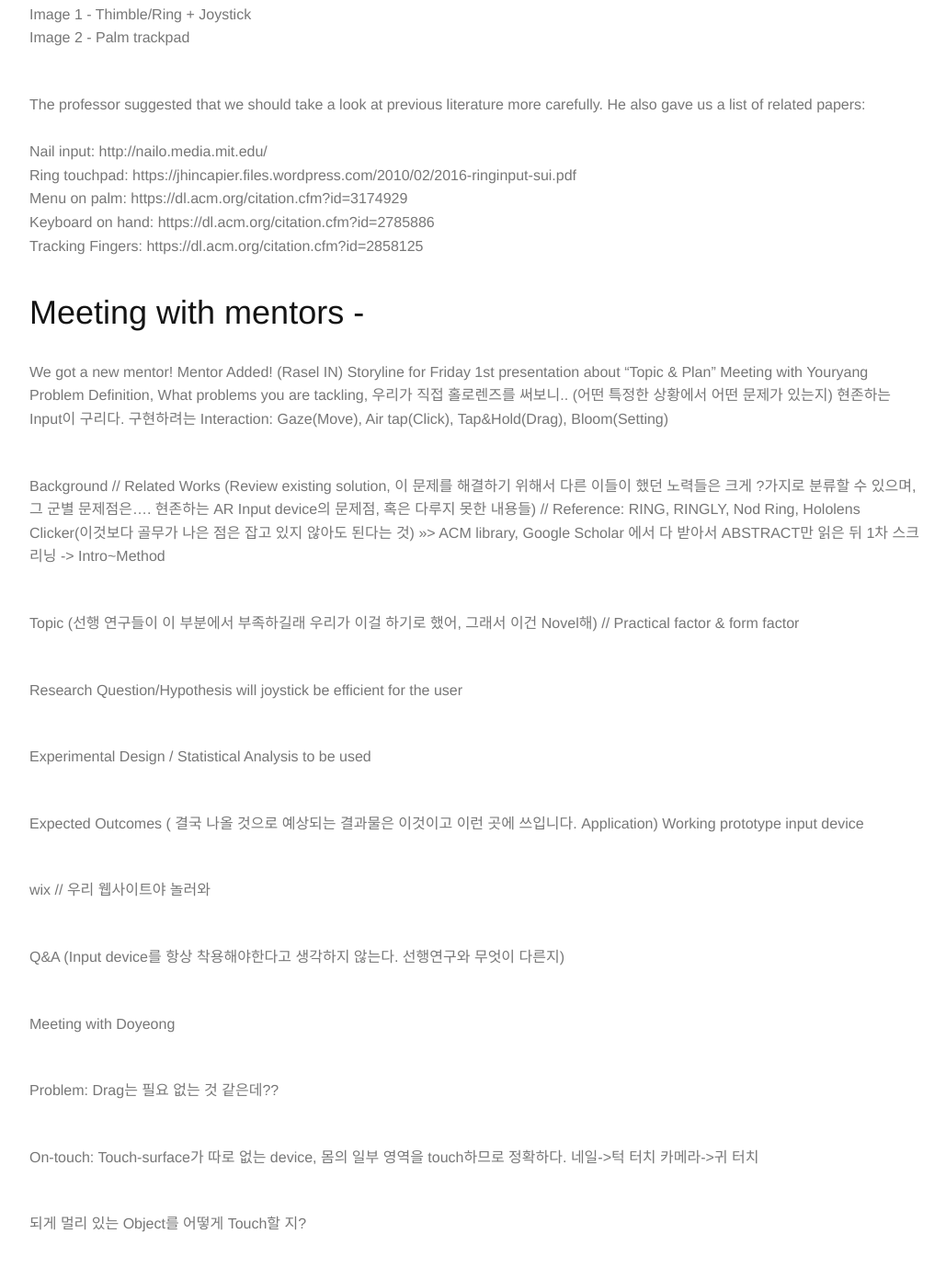
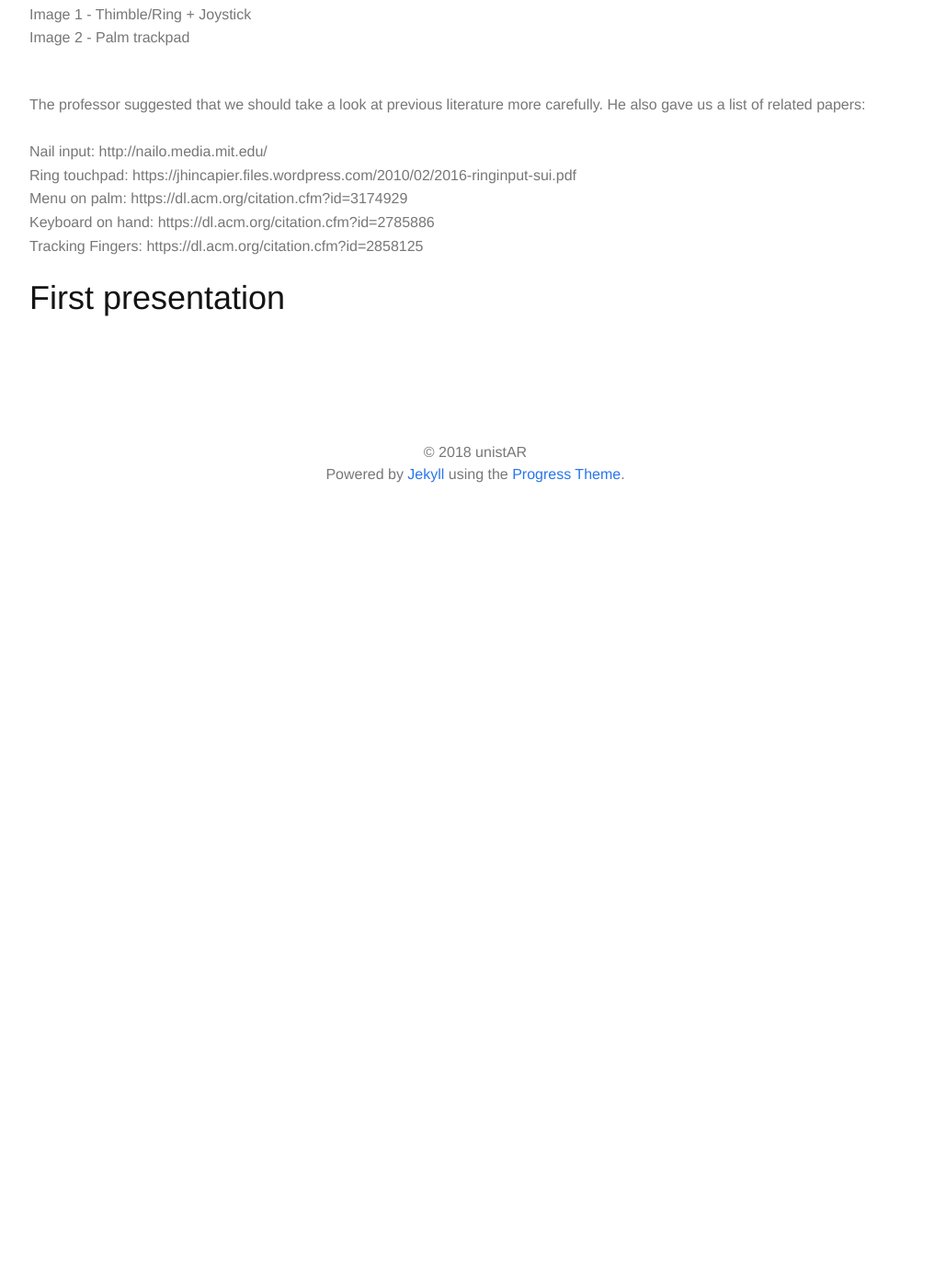
Before and after one commit to unist-AR/unist-AR.github.io, a Jekyll site: the page built from _posts/2018-03-30-Week-3.md, in a window 1280 px wide and 1400 px high, scrolled down 554 px. Shown: the top 1379 px of the window at 92% size, without its empty margins (123-1152 px from the left). Built offline with Jekyll 4.4.1, drawn with Linux system fonts in a browser that asks for light colours; some web fonts are replaced; after the commit the page ends 1184 px from its top, so only the background shows below that; some of the changed text lies outside the part shown.

Commit message:
Contents changed a bit

```diff
--- a/_posts/2018-03-30-Week-3.md
+++ b/_posts/2018-03-30-Week-3.md
@@ -1,7 +1,7 @@
 ---
 layout: post
-title: Week 3 -
-description: ""
+title: Week 3 - First presentation
+description: "We introduced the topic candidates to the professor, and we had the first presentation."
 ---
 
 # Meeting with professor Oakley -
@@ -18,38 +18,4 @@
 Keyboard on hand: https://dl.acm.org/citation.cfm?id=2785886<br>
 Tracking Fingers: https://dl.acm.org/citation.cfm?id=2858125<br>
 
-# Meeting with mentors -
-We got a new mentor!
-Mentor Added! (Rasel IN)
-Storyline for Friday 1st presentation about “Topic & Plan”
-Meeting with Youryang
-Problem Definition, What problems you are tackling, 우리가 직접 홀로렌즈를 써보니.. (어떤 특정한 상황에서 어떤 문제가 있는지) 현존하는 Input이 구리다. 구현하려는 Interaction: Gaze(Move), Air tap(Click), Tap&Hold(Drag), Bloom(Setting)
-
-Background // Related Works (Review existing solution, 이 문제를 해결하기 위해서 다른 이들이 했던 노력들은 크게 ?가지로 분류할 수 있으며, 그 군별 문제점은…. 현존하는 AR Input device의 문제점, 혹은 다루지 못한 내용들) // Reference: RING, RINGLY, Nod Ring, Hololens Clicker(이것보다 골무가 나은 점은 잡고 있지 않아도 된다는 것) >>> ACM library, Google Scholar 에서 다 받아서 ABSTRACT만 읽은 뒤 1차 스크리닝 -> Intro~Method
-
-Topic (선행 연구들이 이 부분에서 부족하길래 우리가 이걸 하기로 했어, 그래서 이건 Novel해) // Practical factor & form factor
-
-Research Question/Hypothesis
-will joystick be efficient for the user
-
-Experimental Design / Statistical Analysis to be used
-
-Expected Outcomes ( 결국 나올 것으로 예상되는 결과물은 이것이고 이런 곳에 쓰입니다.  Application)
-Working prototype input device
-
-
-
-wix // 우리 웹사이트야 놀러와
-
-Q&A (Input device를 항상 착용해야한다고 생각하지 않는다. 선행연구와 무엇이 다른지)
-
-
-Meeting with Doyeong
-
-Problem: Drag는 필요 없는 것 같은데??
-
-On-touch: Touch-surface가 따로 없는 device, 몸의 일부 영역을 touch하므로 정확하다.
-네일->턱 터치
-카메라->귀 터치
-
-되게 멀리 있는 Object를 어떻게 Touch할 지?
+# First presentation
```
